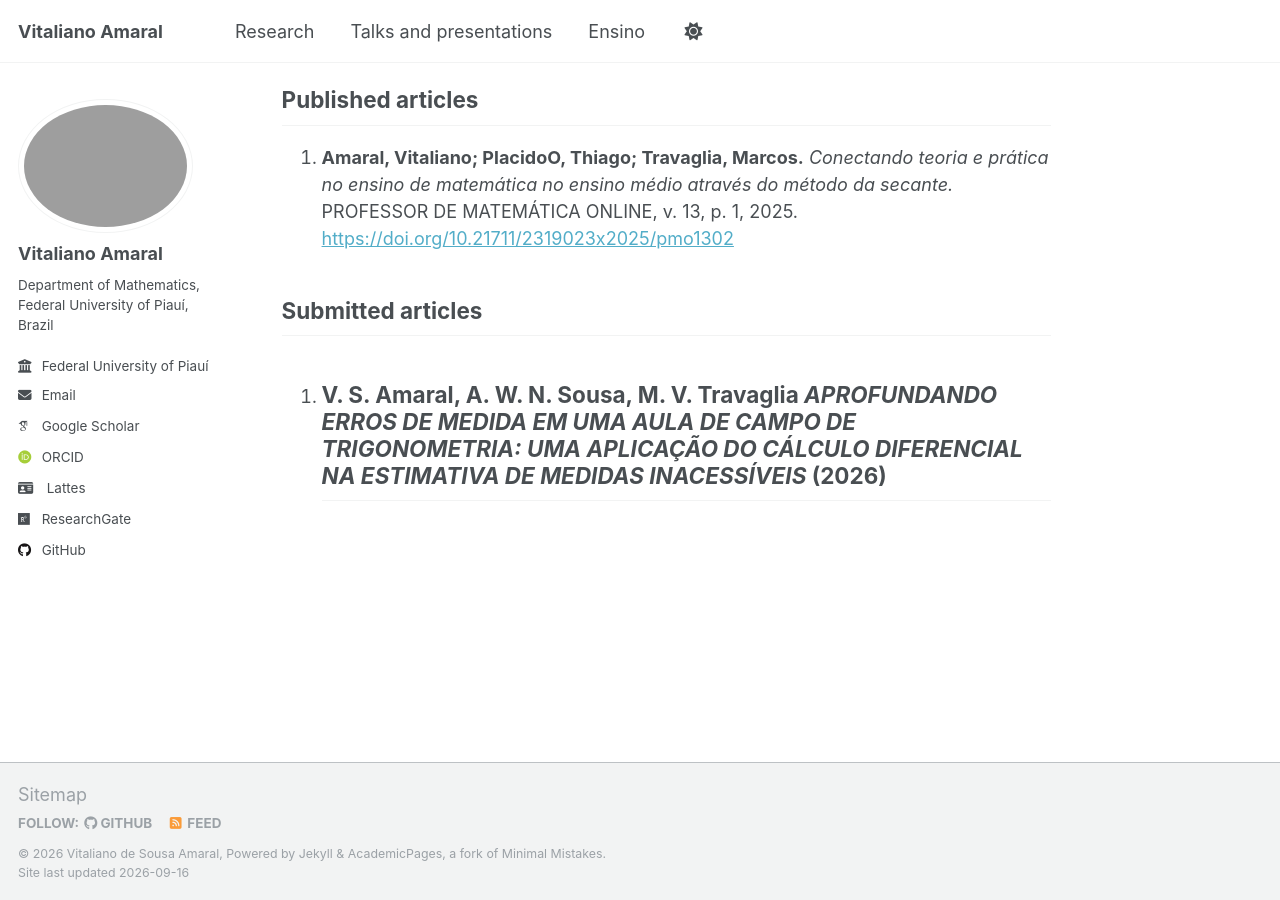
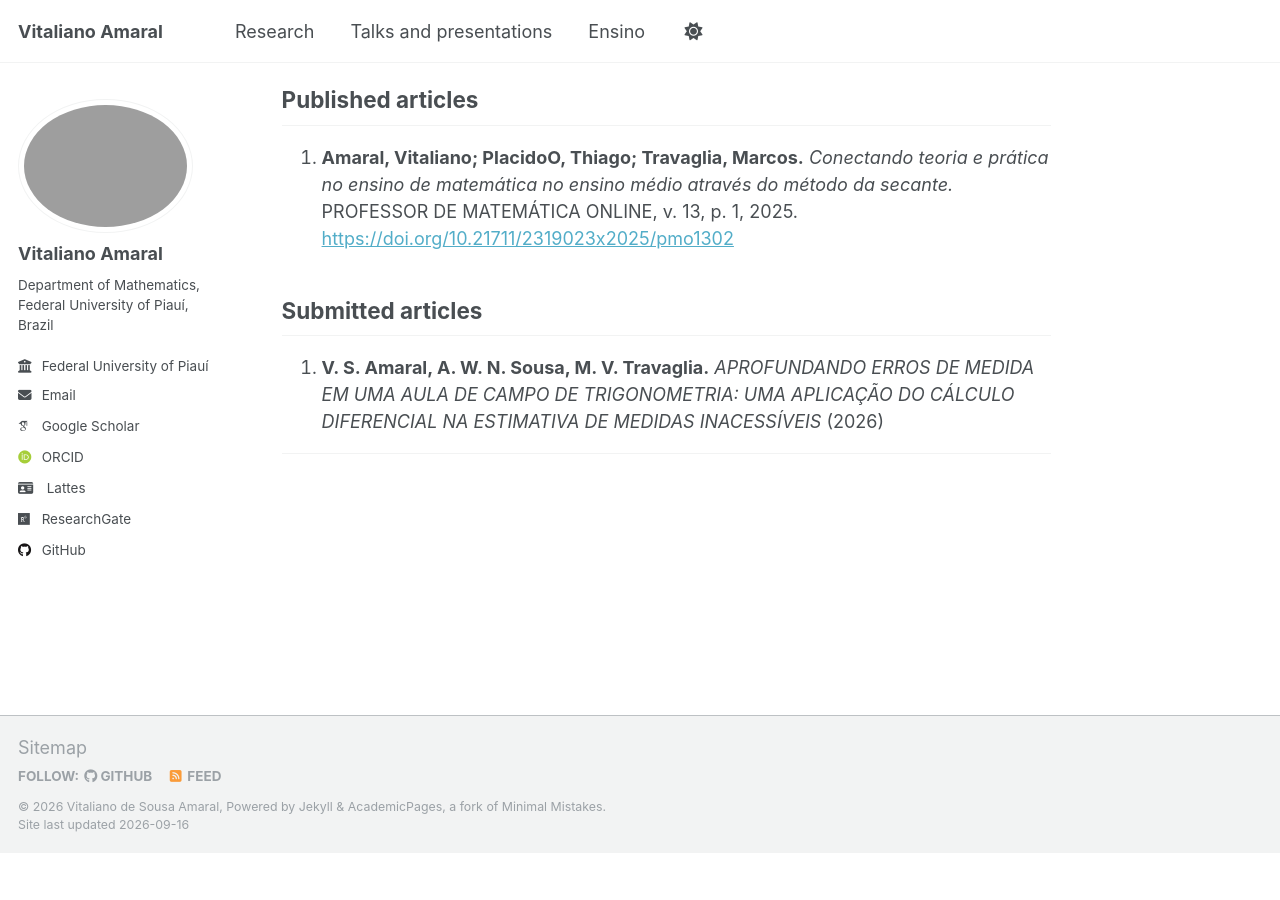
Before and after one commit to vitalianoamaral/vitalianoamaral.github.io, a Jekyll site: the page built from _pages/research.md, in a window 1280 px wide and 900 px high, scrolled down 1608 px. Built offline with Jekyll 4.4.1, drawn with Linux system fonts in a browser that asks for light colours; some web fonts are replaced; after the commit the page ends 2461 px from its top, so only the background shows below that; part of the change alters nothing that is shown.

Commit message:
Fix formatting of submitted articles section

```diff
--- a/_pages/research.md
+++ b/_pages/research.md
@@ -58,5 +58,6 @@ Sissy S. Souza.** *Hybrid Proximal Point Method with Partial Derivative-Free Str
 
 ## Submitted articles
 
-1. **V. S. Amaral, A. W. N. Sousa, M. V. Travaglia** *APROFUNDANDO ERROS DE MEDIDA EM UMA AULA DE CAMPO DE TRIGONOMETRIA: UMA APLICAÇÃO DO CÁLCULO DIFERENCIAL NA ESTIMATIVA DE MEDIDAS INACESSÍVEIS* (2026)
+2. **V. S. Amaral, A. W. N. Sousa, M. V. Travaglia.** *APROFUNDANDO ERROS DE MEDIDA EM UMA AULA DE CAMPO DE TRIGONOMETRIA: UMA APLICAÇÃO DO CÁLCULO DIFERENCIAL NA ESTIMATIVA DE MEDIDAS INACESSÍVEIS* (2026)
+
 ---
```
